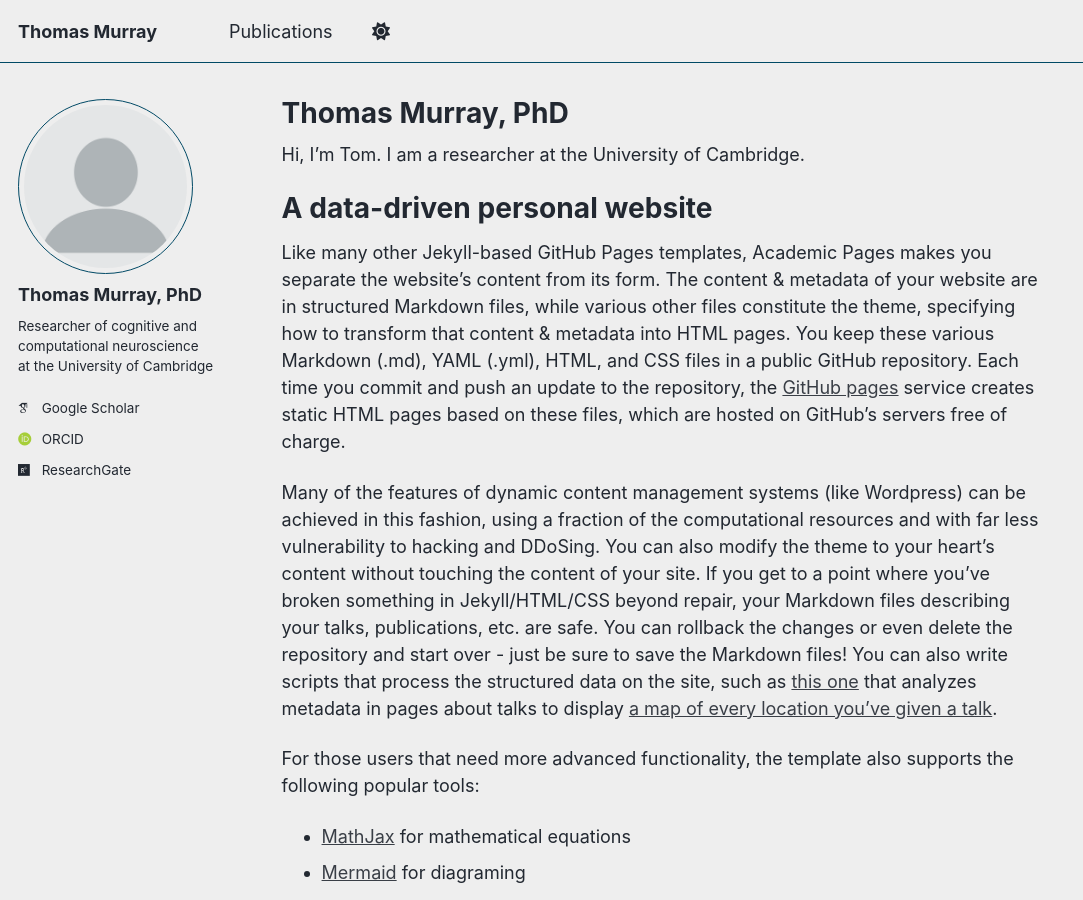
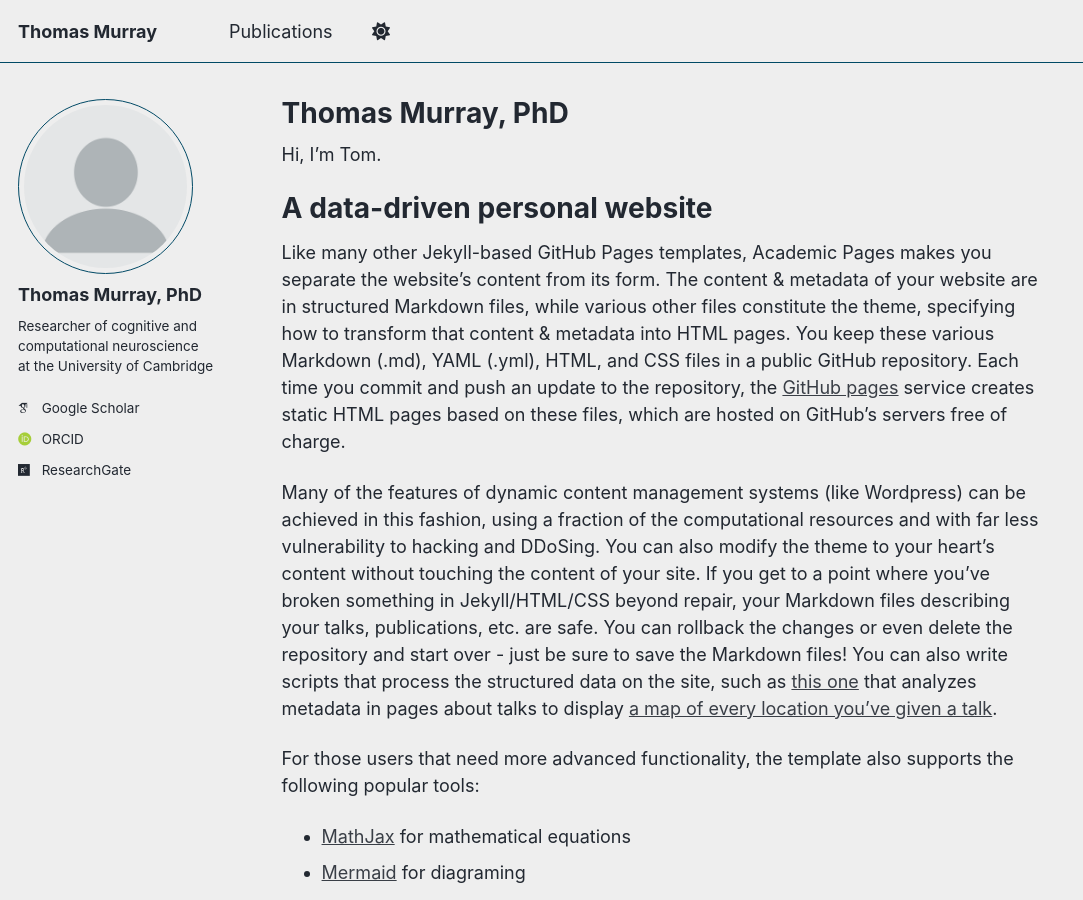
Before and after one commit to ThomasMurrayPhD/ThomasMurrayPhD.github.io, a Jekyll site: the page built from _pages/about.md, in a window 1280 px wide and 900 px high. Shown: the whole window, without its empty margins (0-1083 px from the left). Built offline with Jekyll 4.4.1, drawn with Linux system fonts in a browser that asks for light colours; some web fonts are replaced; a script that is not in the unit is left out.

Commit message:
Update about.md

```diff
--- a/_pages/about.md
+++ b/_pages/about.md
@@ -7,7 +7,7 @@ redirect_from:
   - /about.html
 ---
 
-Hi, I'm Tom. I am a researcher at the University of Cambridge.
+Hi, I'm Tom.
 
 
 A data-driven personal website
```
